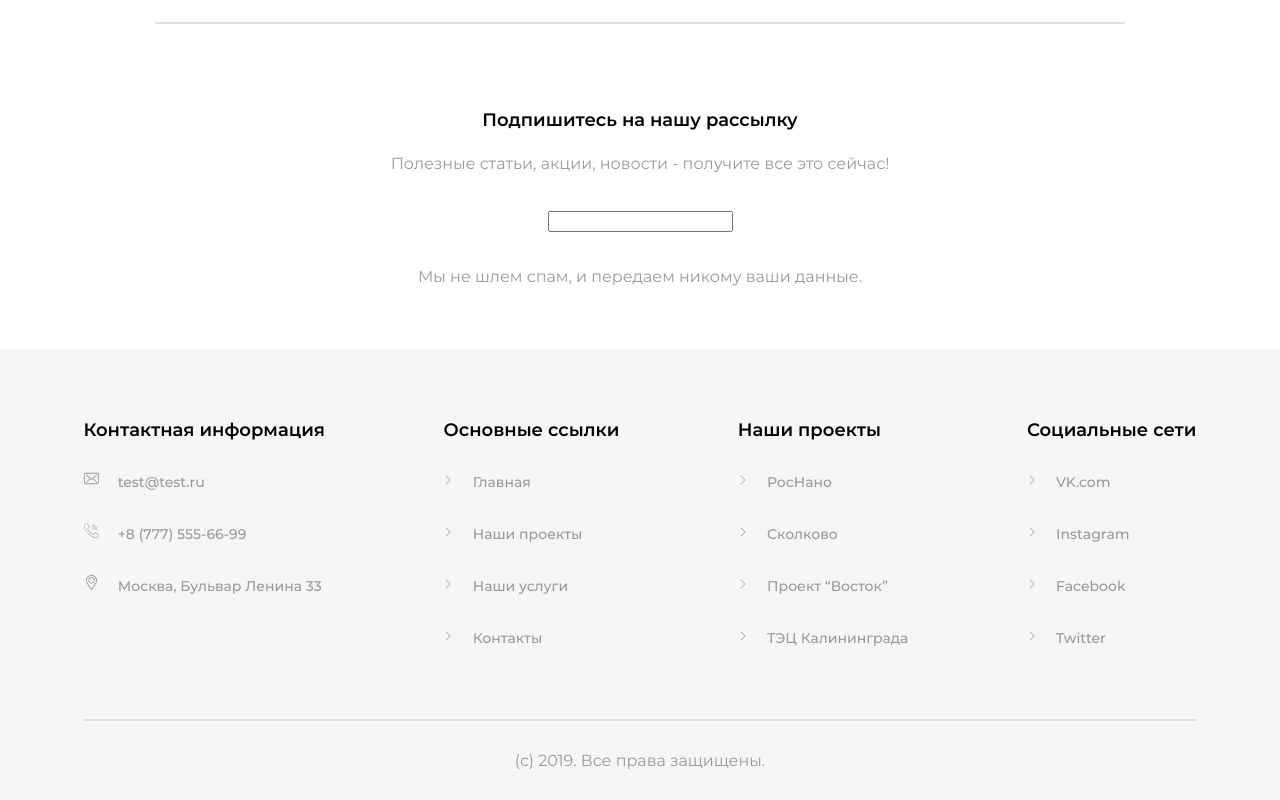
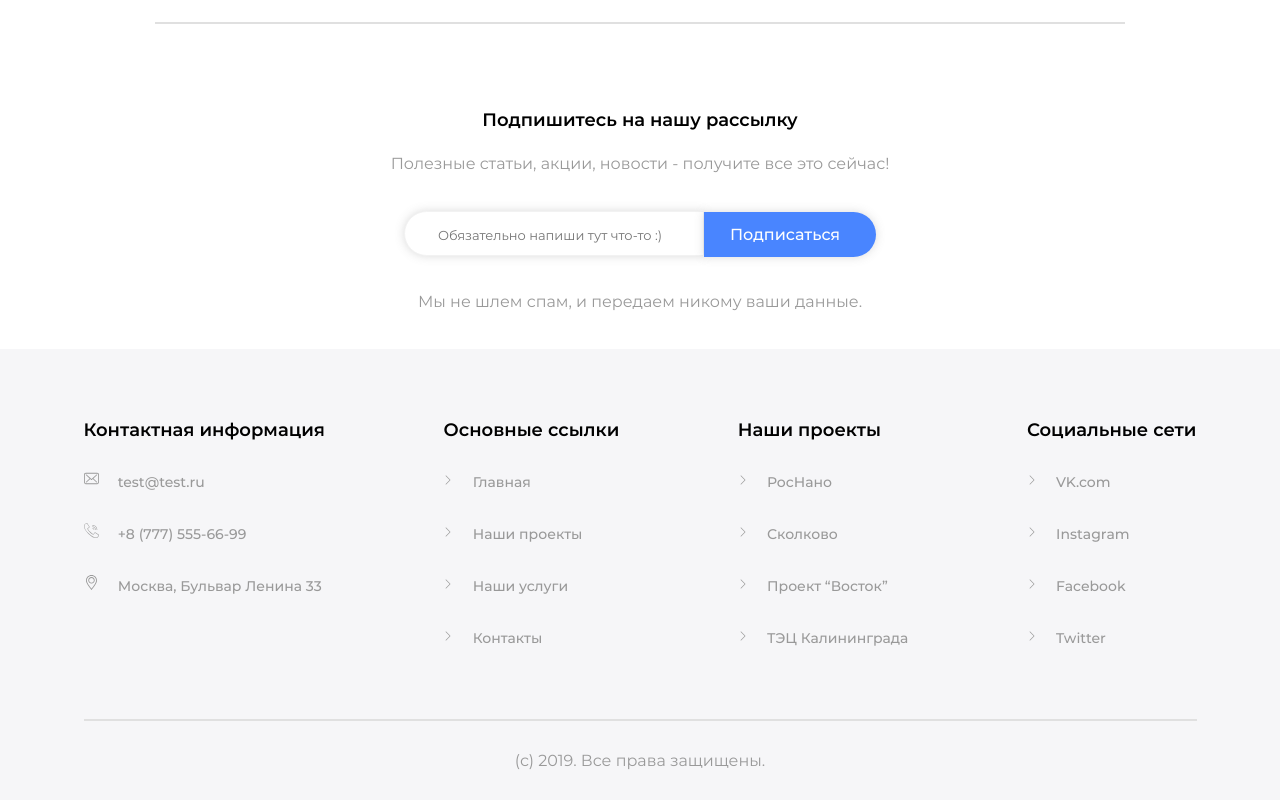
Before and after one commit to OKuzminova/okuzminova.github.io, a plain HTML site: page index.html in a window 1280 px wide. Shown: the part 4811-5611 px from the top of the page. Drawn offline with Linux system fonts and the light colour scheme.

Commit message:
7 Commit IT-студия 9.02. Стили для формы

```diff
--- a/index.html
+++ b/index.html
@@ -303,7 +303,9 @@
 					<p>Подпишитесь на нашу рассылку</p>
 					<p>Полезные статьи, акции, новости - получите все это сейчас!</p>
 					<div class="form">
-						<input type="" name="">
+					<form method="post">
+						<input class="input" type="text" name="" placeholder="Обязательно напиши тут что-то :)"><button class="button" title="Подписаться">Подписаться</button>
+					</form>
 					</div>
 					<p>Мы не шлем спам, и передаем никому ваши данные.</p>
 				</div>
--- a/style.css
+++ b/style.css
@@ -481,6 +481,45 @@ border: 1px solid #E0E0E0;
   font-size: 13px;
   line-height: 21px;
 }
+.input{
+  height: 45px;
+  width: 300px;
+  background: #FFFFFF;
+  border: 1px solid #F2F2F2;
+  box-sizing: border-box;
+  box-shadow: 0px 0px 10px rgba(111, 111, 111, 0.25);
+  border-radius: 30px 0px 0px 30px;
+}
+.input[placeholder]{
+  color:red;
+  padding: 15px 0px 13px 33px;
+  font-family: Montserrat;
+  font-style: normal;
+  font-weight: normal;
+  font-size: 13px;
+  line-height: 21px;
+  color: #999999;
+}
+.input:hover{
+  box-shadow: 0px 0px 10px rgba(111, 111, 111, 0.50)
+}
+.button{
+  height: 45px;
+  background-color: #4985FF;
+  box-shadow: 0px 0px 10px rgba(111, 111, 111, 0.25);
+  border-radius: 0px 30px 30px 0px;
+  padding: 0px 36px 0px 26px;
+  color: #FFFFFF;
+  font-family: Montserrat;
+  font-style: normal;
+  font-weight: 500;
+  font-size: 16px;
+  line-height: 20px;
+  border: none;
+}
+.button:hover{
+  box-shadow: 0px 0px 10px rgba(111, 111, 111, 1);
+}
 
 /* Стили для footer */
 footer{
```
